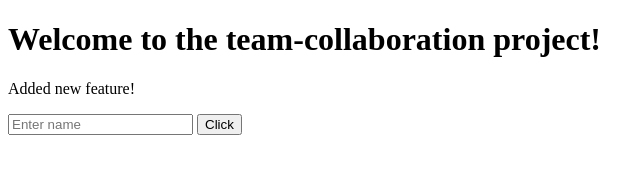
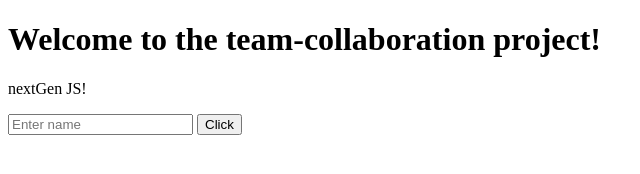
Before and after one commit to Tahseen-Ahmad-Bhat/Team-Collaboration, a plain HTML site: page index.html in a window 1280 px wide. Shown: the full height of the page, 0-640 px from the left. Drawn offline with Linux system fonts and the light colour scheme.

Commit message:
Changed content of paragraph

```diff
--- a/index.html
+++ b/index.html
@@ -7,7 +7,7 @@
   </head>
   <body>
     <h1 id="heading">Welcome to the team-collaboration project!</h1>
-    <p>Added new feature!</p>
+    <p>nextGen JS!</p>
     <input type="text" name="" id="" placeholder="Enter name" />
     <button onclick="handleClick()">Click</button>
 
```
